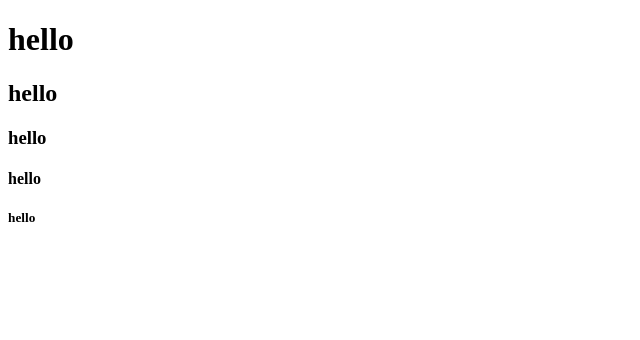
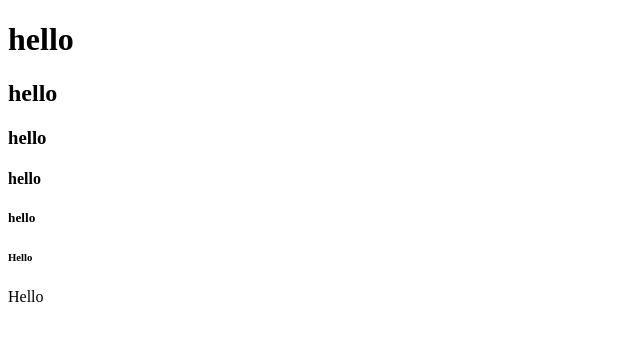
Before and after one commit to Umutoni123/bundle-1-exercise-2, a plain HTML site: page home.html in a window 1280 px wide. Shown: the whole page, without its empty margins (0-640 px from the left). Drawn offline with Linux system fonts and the light colour scheme.

Commit message:
add some changes

```diff
--- a/home.html
+++ b/home.html
@@ -12,5 +12,7 @@
     <h3>hello</h3>
     <h4>hello</h4>
     <h5>hello</h5>
+    <h6>Hello</h6>
+    <p>Hello</p>
 </body>
 </html>
```
